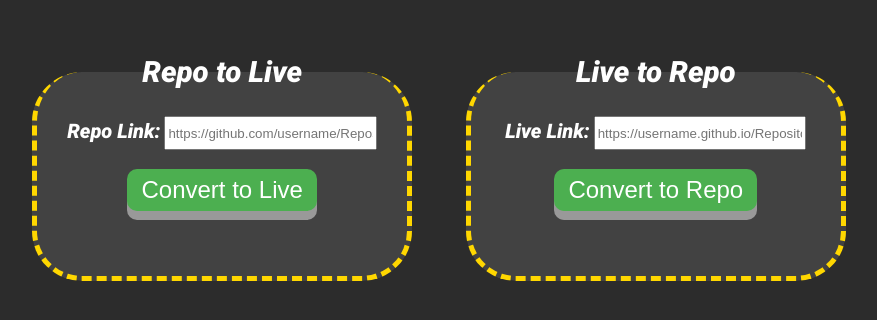
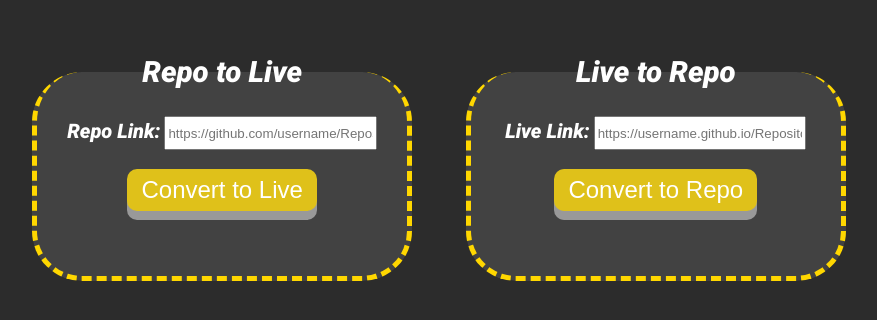
Before and after one commit to moegts/GitConvert, a plain HTML site: page index.html in a window 1280 px wide. Shown: the part 230-550 px from the top of the page, without its empty margins (201-1078 px from the left). Drawn offline with Linux system fonts and the light colour scheme.

Commit message:
add more CSS

```diff
--- a/CSS/style.css
+++ b/CSS/style.css
@@ -66,7 +66,7 @@ text-align: center;
 text-decoration: none;
 outline: none;
 color: #fff;
-background-color: #4CAF50;
+background-color: #dfc11a;
 border: none;
 border-radius: 10px;
 box-shadow: 0 9px #999;
@@ -79,3 +79,7 @@ background-color: #3e8e41;
 box-shadow: 0 3px #666;
 transform: translateY(2px);
 }
+
+button:focus{
+    background-color:red;
+}
```
